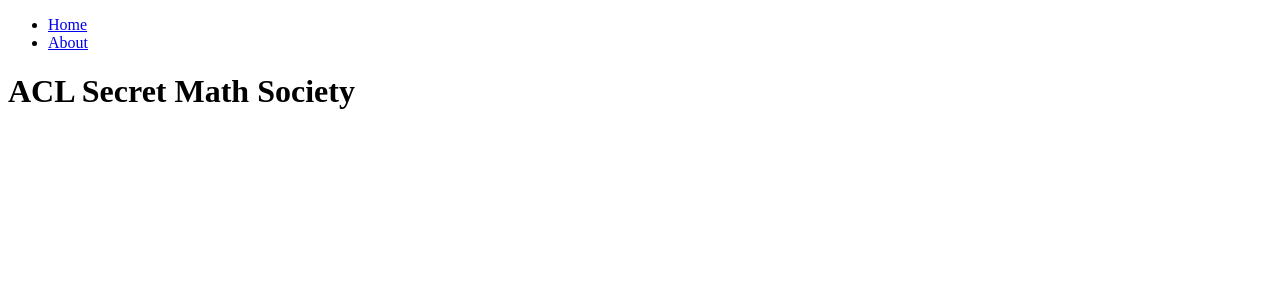
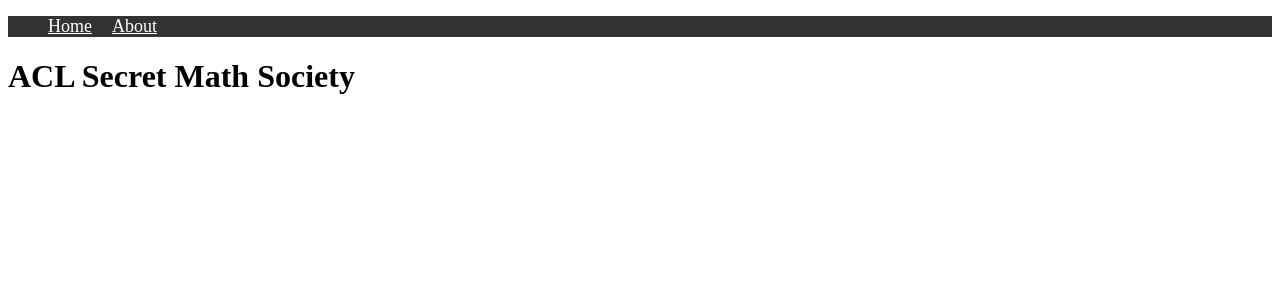
Before and after one commit to ooys/ACL-secret-math-society, a Next.js app: page / in a window 1280 px wide. Shown: the top 300 px of the page. Built offline with nearby package versions, Linux system fonts and the light colour scheme.

Commit message:
First Test

```diff
--- a/components/navbar.js
+++ b/components/navbar.js
@@ -0,0 +1,29 @@
+import Link from 'next/link';
+
+const Navbar = () => (
+    <div>
+        <ul>
+            <li><Link href="/"><a>Home</a></Link></li>
+            <li><Link href="/about"><a>About</a></Link></li>
+        </ul>
+
+        <style jsx>{`
+            ul{
+                background: #333;
+                color: #fff;
+                list-style: none;
+                display: flex;
+            }
+            ul li{
+                font-size: 18px;
+                margin-right: 20px;
+            }
+            ul li a{
+                color: #fff;
+                text-ecoration: none;
+            }
+        `}</style>
+    </div>
+)
+
+export default Navbar;
--- a/pages/index.js
+++ b/pages/index.js
@@ -1,11 +1,8 @@
-import Link from 'next/link'
+import Navbar from '../components/navbar'
 
 const Index = () => (
     <div>
-        <ul>
-            <li><Link href="/"><a>Home</a></Link></li>
-            <li><Link href="/about"><a>About</a></Link></li>
-        </ul>
+        <Navbar/>
         <h1>ACL Secret Math Society</h1>
     </div>
 )
```
Also changed, not shown: pages/about.js (+2 -5 lines).
